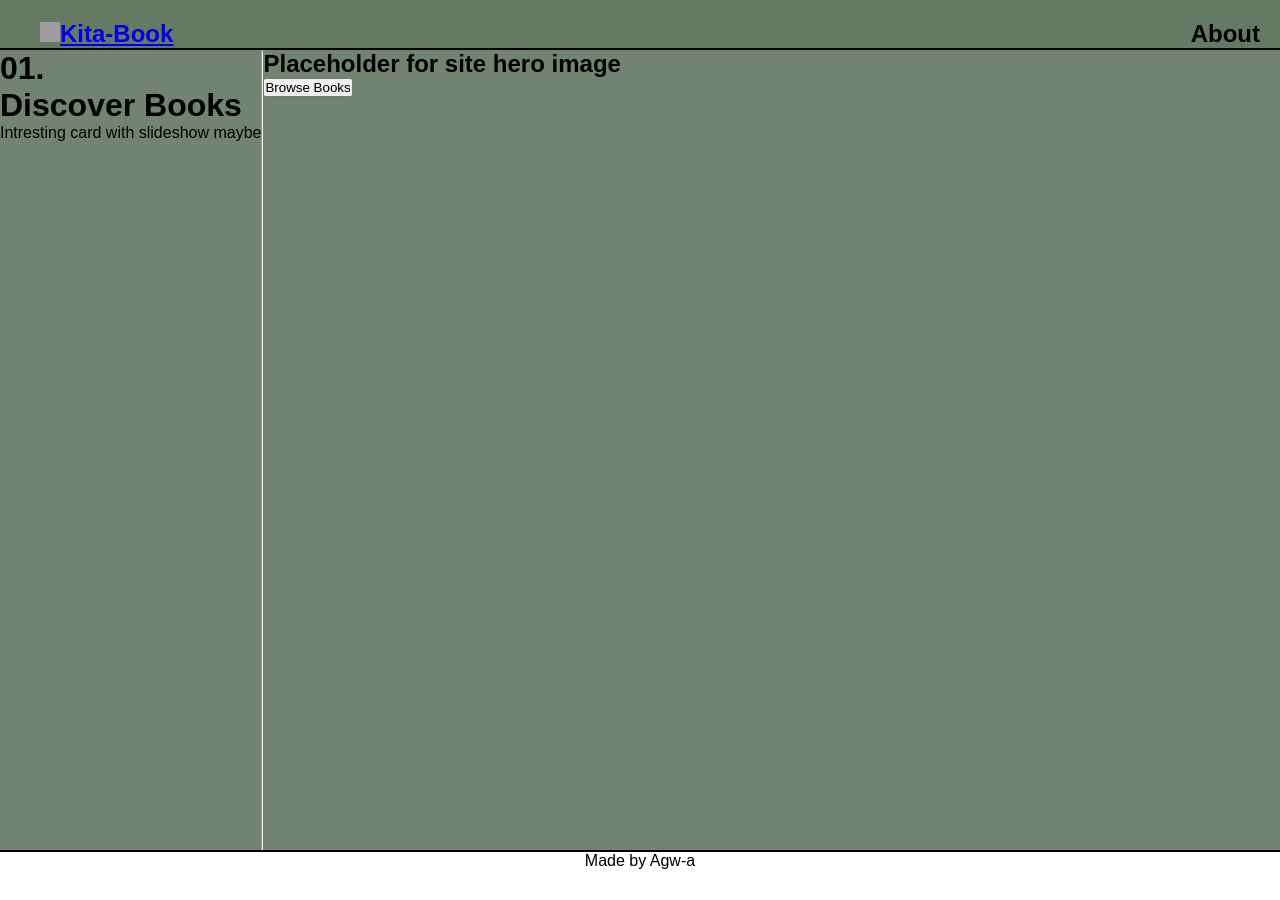
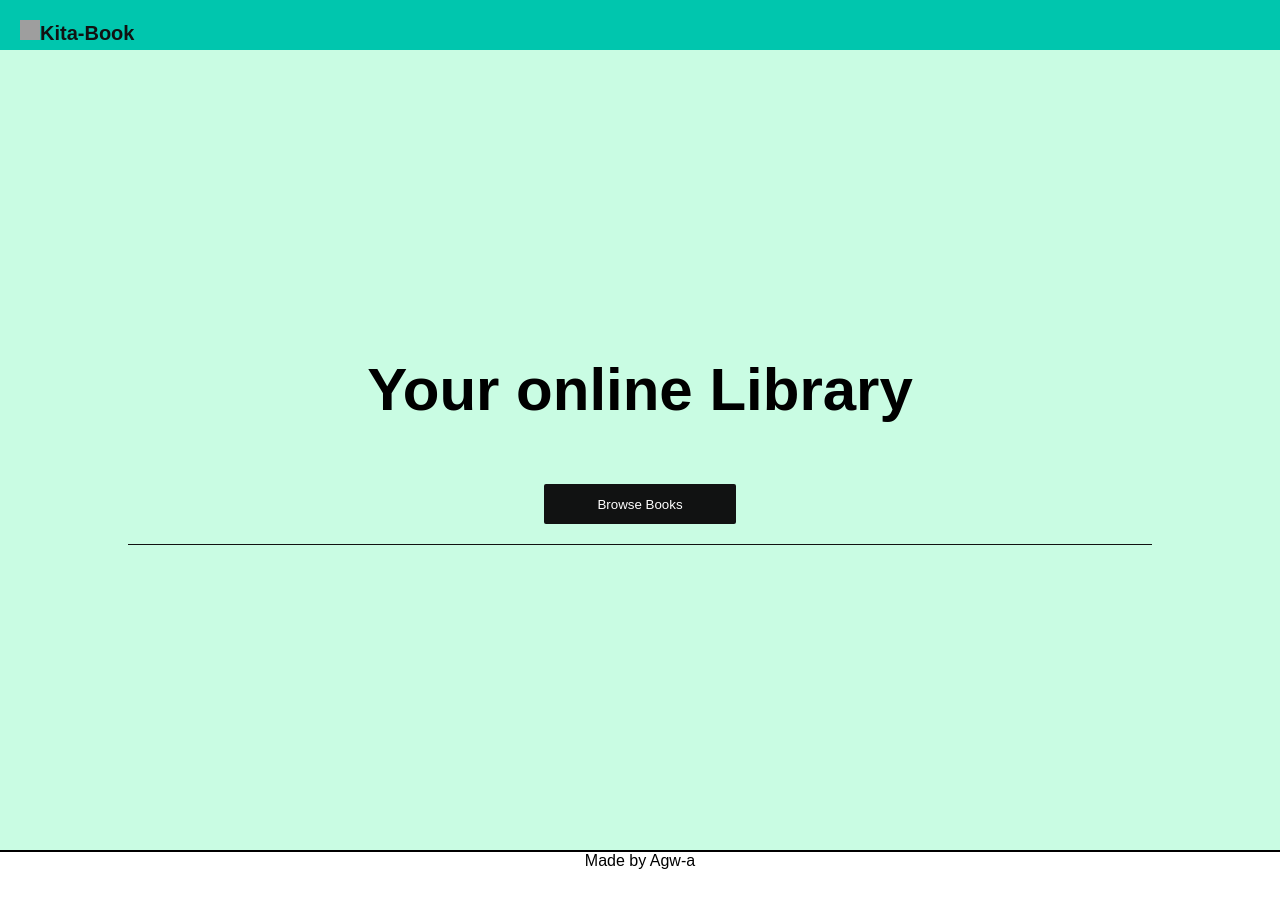
Before and after one commit to Agw-a/kita-book, a React (Create React App) app: page / in a window 1280 px wide. Built offline with nearby package versions, Linux system fonts and the light colour scheme; grey boxes are pictures that could not be loaded.

Commit message:
Landing page

```diff
--- a/package.json
+++ b/package.json
@@ -9,6 +9,7 @@
     "axios": "^1.1.3",
     "react": "^18.2.0",
     "react-dom": "^18.2.0",
+    "react-helmet-async": "^1.3.0",
     "react-router-dom": "^6.4.3",
     "react-scripts": "5.0.1",
     "web-vitals": "^2.1.4"
--- a/src/components/NavBar.js
+++ b/src/components/NavBar.js
@@ -11,14 +11,14 @@ const NavBar = () => {
       <Link to={"/"}>
       {
               <div className='Logo-holder'>
-              <h1>{<Logo />}Kita-Book</h1>
+              <span>{<Logo />}Kita-Book</span>
             </div>
       }
       </Link>
 
       <div className='About-nav'>
-        <Link className='About-Link' to={"/About"}>
-          <p>About</p></Link>
+        {/* <Link className='About-Link' to={"/About"}>
+          <p>About</p></Link> */}
       </div>
 
 
--- a/src/pages/Landing.js
+++ b/src/pages/Landing.js
@@ -11,19 +11,30 @@ const LandingPage = () => {
     <>
       <NavBar />
       <main className="homepage-body">
-        <div>
+        {/* <div className="hero-img">
           <h1>01.</h1>
           <h1>Discover Books</h1>
           <div>Intresting card with slideshow maybe</div>
         </div>
-        <hr></hr>
 
-        <div>
-        <h2>Placeholder for site hero image</h2>
-        <button onClick={() => navigate("/Library")} >Browse Books</button>
 
+        <div >
+          <div>
+          <h2>Placeholder for site hero image</h2>
+          </div>
+          <div>
+          <button onClick={() => navigate("/Library")} >Browse Books</button>
+          </div>
+
+        </div> */}
+
+        <div className="main-text">
+          <h1>
+            Your online Library
+          </h1>
+
+          <button onClick={() => navigate("/Library")} >Browse Books</button>
         </div>
-
 
       </main>
       <Footer />
--- a/src/routes/App.js
+++ b/src/routes/App.js
@@ -14,7 +14,7 @@ function App() {
       <BrowserRouter>
         <Routes>
           <Route path="/" element={<LandingPage />}/>
-          <Route path="/About" element={<About />}/>
+          {/* <Route path="/About" element={<About />}/> */}
           <Route path="/Library" element={<GeneralLibrary />}>
             <Route index element={<Booklist />}/>
           </Route>
--- a/src/styles/App.css
+++ b/src/styles/App.css
@@ -2,31 +2,93 @@
   --primary-color:#00c6ae;
   --secondary-color:#fb663b;
   --secondary-color-2:#ffbd12;
+  --blue-tint: #C9FCE3;
   --white: #ffffff;
   --black: #111212;
+  --yellow-tint: #FFECA0;
 }
 
+
+/* Nav-Bar */
 .nab-bar-container{
   display: flex;
   height: 50px;
-  border-bottom: 2px solid black;
-  background-color: rgb(100, 122, 100);
+  border-bottom: px solid black;
+  background-color: var(--primary-color);
   width: 100vw;
   justify-content: space-between;
 }
+
 .Logo{
   width: 20px;
   height: 20px;
 }
 .Logo-holder{
   padding: 20px;
-  padding-left: 40px;
+  /* padding-left: 40px; */
 }
+
+nav a{
+  text-decoration: none;
+}
+.Logo-holder span{
+  text-decoration: none;
+  color: var(--black);
+  font-weight: 900;
+  font-size: 20px;
+}
+
+/* Landing page */
+/* .hero-img{
+  justify-content: center;
+  text-align: center;
+  align-items: center;
+  background-repeat: no-repeat;
+  margin: 20px;
+  border-radius: 40px;
+  width: 50%;
+  background-size: cover;
+  background: url("../images/books.8dba9977.jpeg");
+} */
+
+
+
 .homepage-body{
   height: 100vh;
-  background-color: rgb(114, 131, 114);
+  background-color: var(--blue-tint);
   display: flex;
+  justify-content: center;
+  text-align: center;
+  align-items: center;
+
 }
+.main-text{
+  max-height: 80vh;
+  width: 80%;
+  border-bottom:  1px solid var(--black);
+}
+.main-text h1{
+  margin-bottom: 60px;
+  font-size: 60px;
+}
+.main-text button{
+  border-radius: 2px;
+  height: 40px;
+  width: 15vw;
+  background-color: var(--black);
+  color: var(--white);
+  margin-bottom: 20px;
+  border: none;
+}
+
+.main-text button:hover{
+  border-left: 4px solid var(--yellow-tint);
+  background-color: var(--white);
+  color: var(--black);
+  border-radius: 8px;
+
+}
+
 .About-nav{
   padding-right: 20px;
   padding: 20px;
@@ -60,3 +122,5 @@ footer{
   grid-template-columns: repeat(3, 1fr);
   justify-items: center;
 }
+
+/* Small-screen */
```
Also changed, not shown: 2 other files (tests, documents, lock files or other folders).
